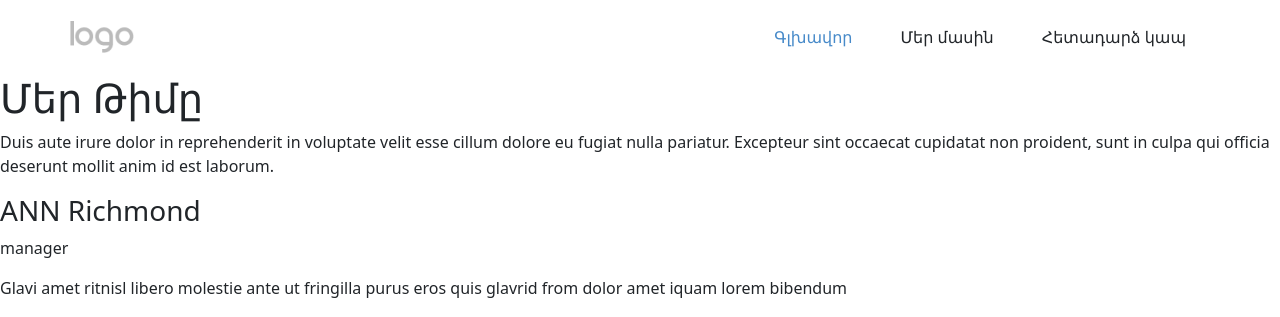
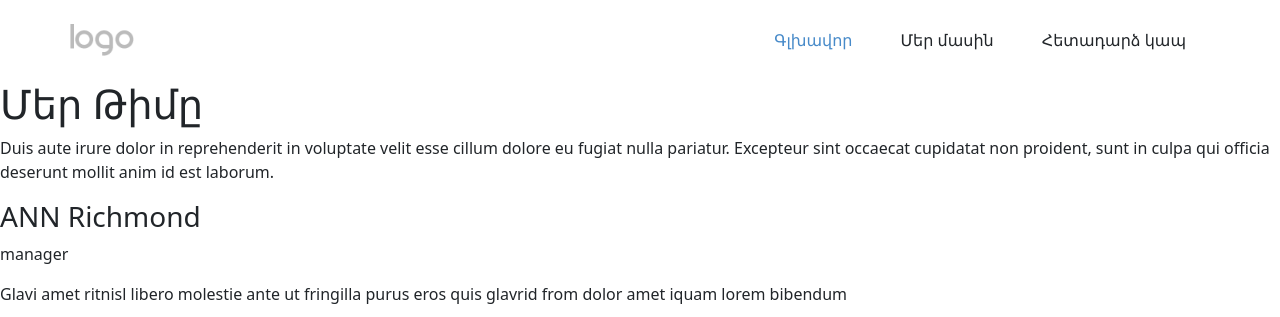
Before and after one commit to Snikers97/creativepsy, a PHP site: page /aboutUs.php in a window 1280 px wide. Shown: the top 317 px of the page. Run offline with PHP 8.4, Linux system fonts and the light colour scheme.

Commit message:
We change nav bar height

```diff
--- a/parts/customNav.php
+++ b/parts/customNav.php
@@ -1,4 +1,4 @@
-<nav class="navbar navbar-text" style="height:74px;">
+<nav class="navbar navbar-text" style="height:80px;">
     <div class="container" style="max-width: 1164px;">
         <div class="navbar-header">
             <a href="https://creativepsy.am" class="navbar-brand">
```
